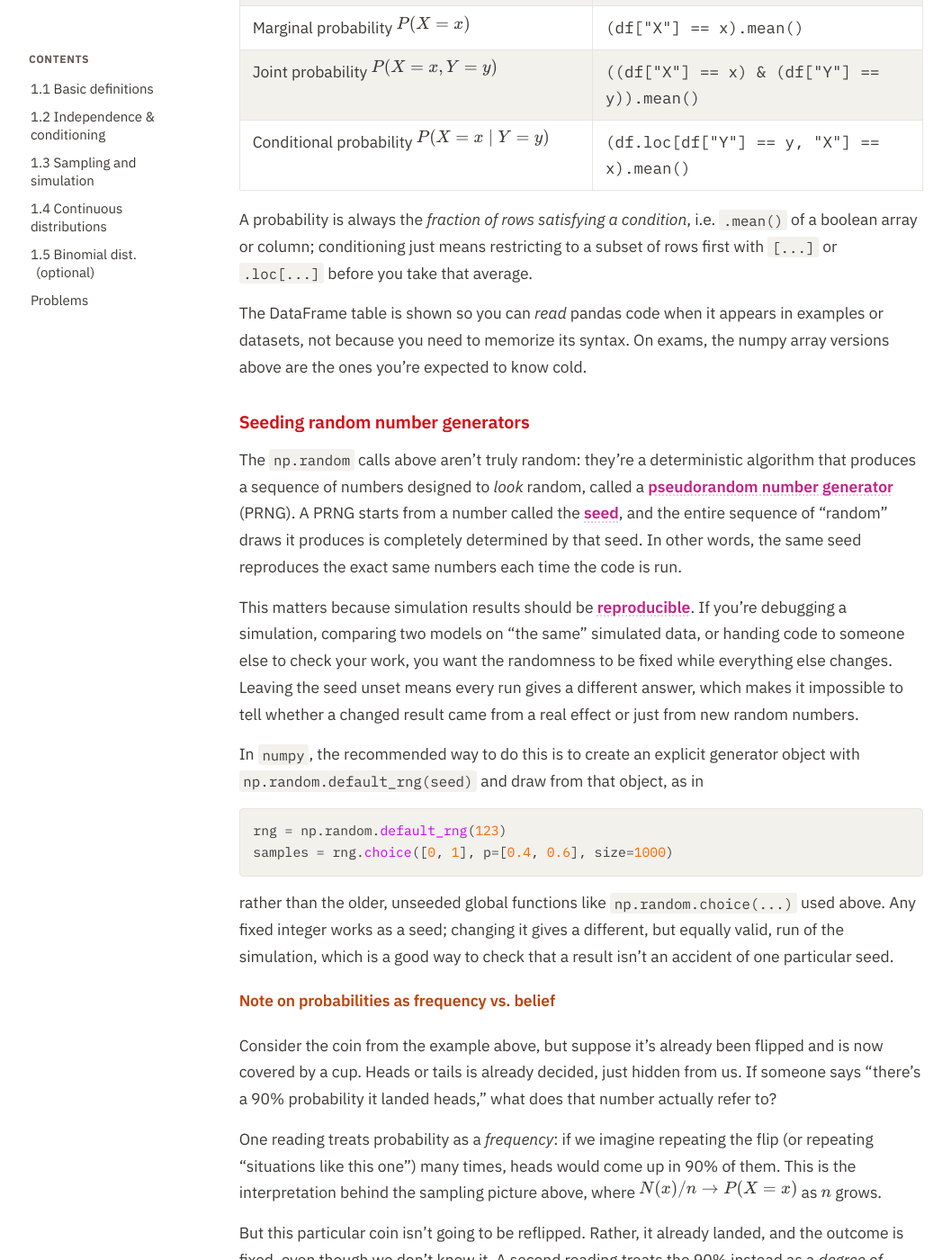
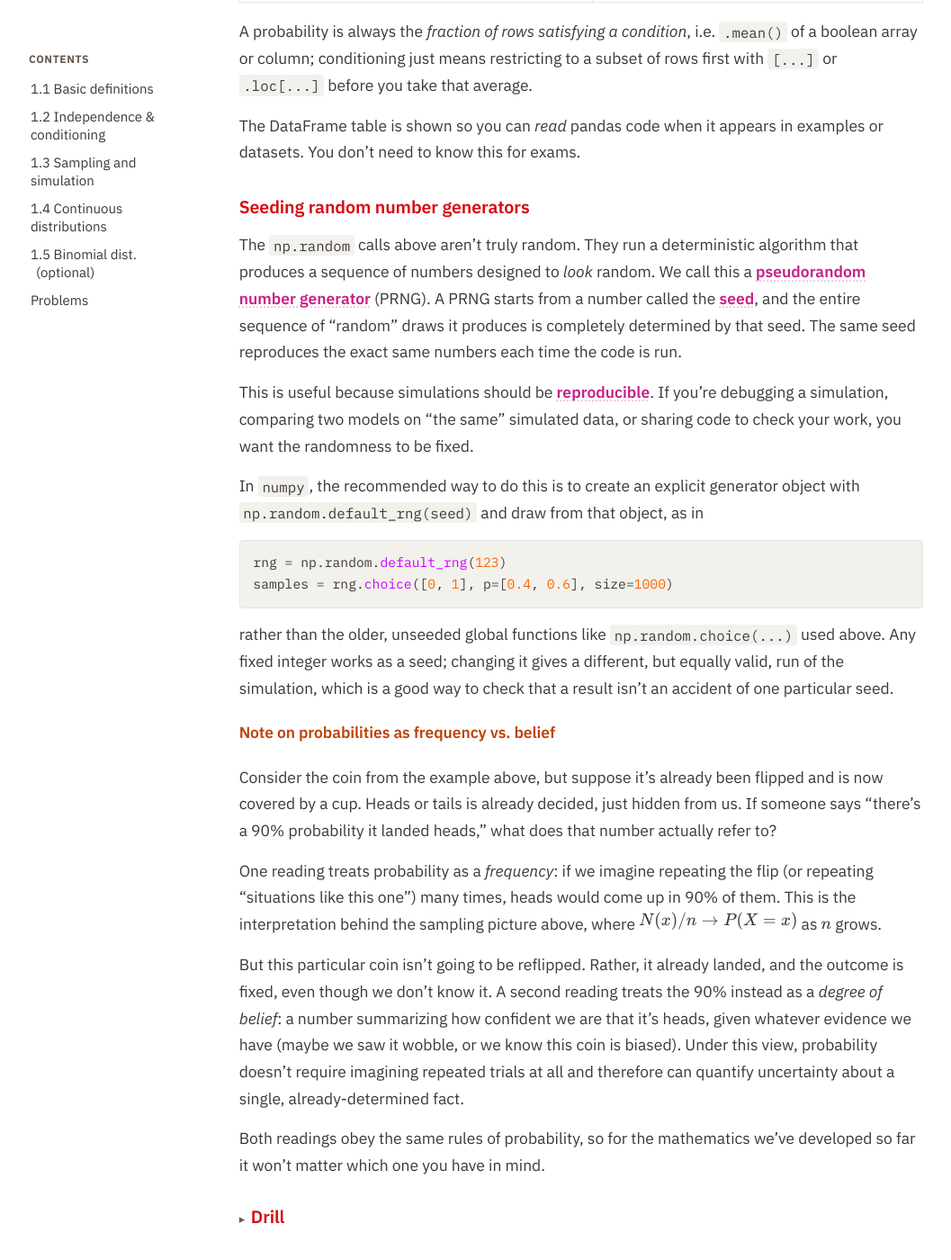
Before and after one commit to elevien/math50_2026, a Jekyll site: the page built from unit1/index.md, in a window 1280 px wide and 1400 px high, scrolled down 17830 px. Shown: the whole window at 90% size, without its empty margins (110-1167 px from the left). Built offline with Jekyll 4.4.1, drawn with Linux system fonts in a browser that asks for light colours; some of the changed text lies outside the part shown.

Commit message:
Publish from math50_sandbox@7731e35

```diff
--- a/unit1/index.md
+++ b/unit1/index.md
@@ -14,7 +14,7 @@ toc:
 
 <div class="unit-overview" markdown="1">
 
-This unit introduces **probability models** as a framework for reasoning about uncertainty in data. The primary goal is to learn the mathematical language and notation needed to talk about statistical models (probability theory). We will start in the setting of probability models where the outcomes are a finite set (like the roll of a die). We'll then extend the framework to **continuous** random variables and probability densities, which we'll need once we meet the Normal distribution in Unit 2.
+This unit introduces **probability models** as a framework for reasoning about uncertainty in data. The primary goal is to learn the mathematical language and notation needed to talk about statistical models (probability theory). We will start with probability models where the outcomes are a finite set (like the roll of a die). We'll then extend the framework to **continuous** random variables and probability densities which we will use for most of the course.
 
 #### Concepts
 
@@ -103,7 +103,7 @@ Suppose we sample two people independently from the population and, for each, re
 
 $$ S = \lbrace (0,0), (0,1), (1,0), (1,1)\rbrace, $$
 
-and some distribution $P_{X_1,X_2}(x_1,x_2)$, which we call the <span class="term">[joint distribution](https://en.wikipedia.org/wiki/Joint_probability_distribution)</span> of $X_1$ and $X_2$. Because the two people are independent, the chance of any particular pair is just the chance of the first diagnosis times the chance of the second: the chance of no diagnosis, then a diagnosis, for instance, is $(1-p)\cdot p$. Reasoning the same way about all four outcomes gives
+and some distribution $P_{X_1,X_2}(x_1,x_2)$, which we call the <span class="term">[joint distribution](https://en.wikipedia.org/wiki/Joint_probability_distribution)</span> of $X_1$ and $X_2$. Because the two people are independent, the chance of any particular pair is just the chance of the first diagnosis times the chance of the second.
 
 $$ P(0,0) = (1-p)^2, \quad P(0,1) = (1-p)p, \quad P(1,0) = p(1-p), \quad P(1,1) = p^2. $$
 
@@ -131,9 +131,9 @@ Let $C \in \lbrace 0,1 \rbrace$ indicate whether a randomly chosen person is dia
 
 A few natural questions about this table foreshadow ideas we'll make precise in the next section:
 
-- *How likely is a randomly chosen person to be diagnosed, regardless of gender?* Add across the row: $P(C=1) = 0.0021+0.0019 = 0.004$, i.e. $0.4\%$ overall. Summing out one variable like this is called <span class="term">marginalizing</span> it.
-- *Does knowing someone's gender change their risk?* Restricting to the $G=M$ column and renormalizing gives $P(C=1,G=M)/P(G=M) = 0.0021/0.492 \approx 0.0043$ for men, versus $0.0019/0.508 \approx 0.0037$ for women. This is <span class="term">conditioning</span> on gender.
-- *Are $C$ and $G$ independent?* These conditional risks are close to each other and to the overall $0.4\%$, so before age $50$ gender barely moves the needle &mdash; unlike later in life, when colorectal cancer incidence in men runs $40$&ndash;$50\%$ higher than in women. So $C$ and $G$ are close to <span class="term">independent</span> in this age range, even though they aren't at older ages.
+- *How likely is a randomly chosen person to be diagnosed, regardless of gender?* To address this we add across $M$ to obtain  $P(C=1) = 0.0021+0.0019 = 0.004$ or $0.4\%$ overall. Summing over one variable like this is called <span class="term">marginalizing</span> it.
+- *Does knowing someone's gender change their risk?*
+- *Are $C$ and $G$ independent?* These conditional risks are close to each other and to the overall $0.4\%$, so before age $50$ gender barely affects cancer risk.
 </div>
 
 <details class="practice-section" markdown="1">
@@ -639,13 +639,13 @@ The same computations look like this on a DataFrame `df` with columns `"X"`, `"Y
 
 A probability is always the *fraction of rows satisfying a condition*, i.e. `.mean()` of a boolean array or column; conditioning just means restricting to a subset of rows first with `[...]` or `.loc[...]` before you take that average.
 
-The DataFrame table is shown so you can *read* pandas code when it appears in examples or datasets, not because you need to memorize its syntax. On exams, the numpy array versions above are the ones you're expected to know cold.
+The DataFrame table is shown so you can *read* pandas code when it appears in examples or datasets. You don't need to know this for exams.
 
 ### Seeding random number generators
 
-The `np.random` calls above aren't truly random: they're a deterministic algorithm that produces a sequence of numbers designed to *look* random, called a <span class="term">[pseudorandom number generator](https://en.wikipedia.org/wiki/Pseudorandom_number_generator)</span> (PRNG). A PRNG starts from a number called the <span class="term">[seed](https://en.wikipedia.org/wiki/Random_seed)</span>, and the entire sequence of "random" draws it produces is completely determined by that seed. In other words, the same seed reproduces the exact same numbers each time the code is run.
+The `np.random` calls above aren't truly random.  They run a deterministic algorithm that produces a sequence of numbers designed to *look* random. We call this a <span class="term">[pseudorandom number generator](https://en.wikipedia.org/wiki/Pseudorandom_number_generator)</span> (PRNG). A PRNG starts from a number called the <span class="term">[seed](https://en.wikipedia.org/wiki/Random_seed)</span>, and the entire sequence of "random" draws it produces is completely determined by that seed. The same seed reproduces the exact same numbers each time the code is run.
 
-This matters because simulation results should be <span class="term">[reproducible](https://en.wikipedia.org/wiki/Reproducibility)</span>. If you're debugging a simulation, comparing two models on "the same" simulated data, or handing code to someone else to check your work, you want the randomness to be fixed while everything else changes. Leaving the seed unset means every run gives a different answer, which makes it impossible to tell whether a changed result came from a real effect or just from new random numbers.
+This is useful because simulations should be <span class="term">[reproducible](https://en.wikipedia.org/wiki/Reproducibility)</span>. If you're debugging a simulation, comparing two models on "the same" simulated data, or sharing code to check your work, you want the randomness to be fixed.
 
 In `numpy`, the recommended way to do this is to create an explicit generator object with `np.random.default_rng(seed)` and draw from that object, as in
 
@@ -664,7 +664,7 @@ One reading treats probability as a *frequency*: if we imagine repeating the fli
 
 But this particular coin isn't going to be reflipped. Rather, it already landed, and the outcome is fixed, even though we don't know it. A second reading treats the 90% instead as a *degree of belief*: a number summarizing how confident we are that it's heads, given whatever evidence we have (maybe we saw it wobble, or we know this coin is biased). Under this view, probability doesn't require imagining repeated trials at all and therefore can quantify uncertainty about a single, already-determined fact.
 
-Both readings obey the same rules of probability, so for the mathematics we've developed so far it won't matter which one you have in mind. But the distinction is real, and it will resurface directly once we get to statistical inference.
+Both readings obey the same rules of probability, so for the mathematics we've developed so far it won't matter which one you have in mind.
 
 <details class="practice-section" markdown="1">
 <summary><h3>Drill</h3></summary>
```
Also changed, not shown: other parts of unit1/index.md (+1 -1 lines), 2 other files.
